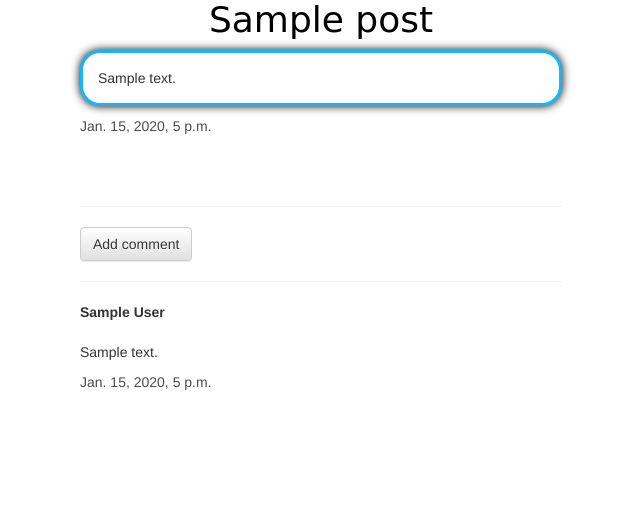
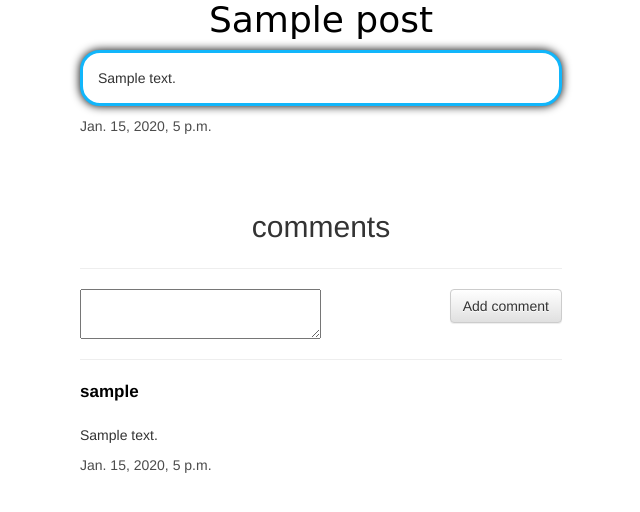
Before and after one commit to Bloodsfire/my-first-blog, a Django app: page /post/1/ in a window 1280 px wide. Shown: the part 212-724 px from the top of the page, without its empty margins (191-831 px from the left). Run offline with Django 3.2, Linux system fonts and the light colour scheme; a user stored in the database is signed in; tables that the repository leaves empty hold one stand-in row (values such as "Sample post"); some libraries are stand-ins or nearby versions.

Commit message:
Change add comment form

```diff
--- a/blog/forms.py
+++ b/blog/forms.py
@@ -11,4 +11,4 @@ class PostForm(forms.ModelForm):
 class CommentForm(forms.ModelForm):
     class Meta:
         model = Comment
-        fields = ('author', 'text',)
+        fields = ('text',)
--- a/blog/models.py
+++ b/blog/models.py
@@ -14,23 +14,15 @@ class Post(models.Model):
         self.published_date = timezone.now()
         self.save()
 
-    def approved_comments(self):
-        return self.comments.filter(approved_comment=True)
-
     def __str__(self):
         return self.title
 
 
 class Comment(models.Model):
     post = models.ForeignKey('blog.Post', on_delete=models.CASCADE, related_name='comments')
-    author = models.CharField(max_length=200)
+    author = models.ForeignKey(settings.AUTH_USER_MODEL, on_delete=models.CASCADE, related_name='author')
     text = models.TextField()
     created_date = models.DateTimeField(default=timezone.now)
-    approved_comment = models.BooleanField(default=False)
-
-    def approve(self):
-        self.approved_comment = True
-        self.save()
 
     def __str__(self):
         return self.text
--- a/blog/static/css/blog.css
+++ b/blog/static/css/blog.css
@@ -60,6 +60,11 @@ h1, h2, h3, h4 {
     width: 100%;
 }
 
+.comment-form textarea{
+    width: 50%;
+    height: 50px;
+}
+
 .top-menu, .top-menu:hover, .top-menu:visited {
     color: #ffffff;
     float: right;
@@ -103,7 +108,3 @@ h1, h2, h3, h4 {
 .comment {
     margin: 20px 0px 0px 0px;
 }
-
-.comment a:first-child{
-    border: 2px black solid;
-}
--- a/blog/templates/blog/base.html
+++ b/blog/templates/blog/base.html
@@ -2,10 +2,10 @@
 <html>
 
     <head>
+
         <title>Bloodsfire's blog</title>
         <link rel="stylesheet" href="//maxcdn.bootstrapcdn.com/bootstrap/3.2.0/css/bootstrap.min.css">
         <link rel="stylesheet" href="//maxcdn.bootstrapcdn.com/bootstrap/3.2.0/css/bootstrap-theme.min.css">
-        <!-- <link href='//fonts.googleapis.com/css?family=Lobster&subset=latin,latin-ext' rel='stylesheet' type='text/css'> -->
         <link href="https://fonts.googleapis.com/css?family=Shadows+Into+Light" rel="stylesheet">
         <link rel="stylesheet" href="{% static 'css/blog.css' %}">
     </head>
@@ -15,7 +15,6 @@
         {% if user.is_authenticated %}
             <a href="{% url 'post_new' %}" class="top-menu"><span class="glyphicon glyphicon-plus"></span></a>
             <a href="{% url 'post_draft_list' %}" class="top-menu"><span class="glyphicon glyphicon-edit"></span></a>
-            <!-- <p class="top-menu">Hello, {{ user.username }} <small>(<a href="{% url 'logout' %}">Log out</a>)</small></p> -->
         <a href="{% url 'logout' %}" class="top-menu"><span class="glyphicon glyphicon-log-out"></span></a>
         <p class="top-menu">Logged in as <a href="{% url 'profile' username=user.username%}" class="logged_user"> {{ user.username }}</a></p>
 
--- a/blog/templates/blog/post_detail.html
+++ b/blog/templates/blog/post_detail.html
@@ -21,28 +21,36 @@
             <a class="btn btn-default" href="{% url 'post_publish' pk=post.pk %}">Publish</a>
         {% endif %}
     </div>
-
+        {% if post.published_date %}
+            <p style="font-size: 30px; text-align: center; margin-top: 50px" > comments </p>
+        {% endif %}
 
     <hr>
-    <a class="btn btn-default" href="{% url 'add_comment_to_post' pk=post.pk %}">Add comment</a>
-    {% for comment in post.comments.all %}
-    {% if user.is_authenticated or comment.approved_comment %}
+    {% if user.is_authenticated and post.published_date %}
+    <form method="POST" class="comment-form">{% csrf_token %}
+        {% for field in form %}
+            {{ field }}
+        {% endfor %}
+        <button type="submit" class="save btn btn-default">Add comment</button>
+    </form>
+    {% endif %}
+    {% for comment in post.comments.all reversed %}
+        {% if user.is_authenticated %}
         <div class="comment">
             <hr>
-        <strong>{{ comment.author }}</strong>
+            <div class="author">
+                <a href="{% url 'profile' username=comment.author %}" class="author"><strong>{{ comment.author }}</strong></a>
+            </div>
             <p class="comment text">{{ comment.text|linebreaks }}</p>
             <div class="date">
                 {{ comment.created_date }}
-            {% if not comment.approved_comment %}
-                <a class="btn btn-default" href="{% url 'comment_remove' pk=comment.pk %}"><span class="glyphicon glyphicon-remove"></span></a>
-                <a class="btn btn-default" href="{% url 'comment_approve' pk=comment.pk %}"><span class="glyphicon glyphicon-ok"></span></a>
-            {% endif %}
             </div>
-
         </div>
         {% endif %}
         {% empty %}
+        {% if post.published_date %}
             <p>No comments here yet :(</p>
+        {% endif %}
     {% endfor %}
 
 {% endblock %}
--- a/blog/templates/blog/post_list.html
+++ b/blog/templates/blog/post_list.html
@@ -10,7 +10,7 @@
 
             <h1><a href="{% url 'post_detail' pk=post.pk %}">{{ post.title }}</a></h1>
             <p>{{ post.text|linebreaksbr }}</p>
-            <a href="{% url 'post_detail' pk=post.pk %}">Comments: {{ post.approved_comments.count }}</a>
+            <a href="{% url 'post_detail' pk=post.pk %}">Comments: {{ post.comments.count }}</a>
             <hr>
         </div>
     {% endfor %}
--- a/blog/templates/registration/register.html
+++ b/blog/templates/registration/register.html
@@ -1,4 +1,5 @@
 {% extends 'blog/base.html' %}
+
 
 {% block title%}Sign Up{% endblock %}
 
--- a/blog/templates/users/profile.html
+++ b/blog/templates/users/profile.html
@@ -11,16 +11,13 @@
     {% for post in posts reversed %}
 
         <div class="post">
-            <div class="author">
-                {{ post.author }}
-            </div>
             <div class="date">
                 {{ post.published_date }}
             </div>
 
             <h1><a href="{% url 'post_detail' pk=post.pk %}">{{ post.title }}</a></h1>
             <p>{{ post.text|linebreaksbr }}</p>
-            <a href="{% url 'post_detail' pk=post.pk %}">Comments: {{ post.approved_comments.count }}</a>
+            <a href="{% url 'post_detail' pk=post.pk %}">Comments: {{ post.comments.count }}</a>
             <hr>
         </div>
 
--- a/blog/urls.py
+++ b/blog/urls.py
@@ -11,7 +11,6 @@ urlpatterns = [
     path('post/<pk>/publish/', views.post_publish, name='post_publish'),
     path('post/<pk>/remove/', views.post_remove, name='post_remove'),
     path('post/<int:pk>/comment/', views.add_comment_to_post, name='add_comment_to_post'),
-    path('comment/<int:pk>/approve/', views.comment_approve, name='comment_approve'),
     path('comment/<int:pk>/remove/', views.comment_remove, name='comment_remove'),
     path('accounts/register/', views.register, name='register'),
     path('profile/<str:username>/', views.profile, name='profile'),
--- a/blog/views.py
+++ b/blog/views.py
@@ -18,7 +18,17 @@ def post_list(request):
 
 def post_detail(request, pk):
     post = get_object_or_404(Post, pk=pk)
-    return render(request, 'blog/post_detail.html', {'post': post})
+    if request.method == "POST":
+        form = CommentForm(request.POST)
+        if form.is_valid():
+            comment = form.save(commit=False)
+            comment.post = post
+            comment.author = request.user
+            comment.save()
+            return redirect('post_detail', pk=post.pk)
+    else:
+        form = CommentForm()
+    return render(request, 'blog/post_detail.html', {'post': post, 'form': form})
 
 
 @login_required
@@ -87,13 +97,6 @@ def add_comment_to_post(request, pk):
 
 
 @login_required
-def comment_approve(request, pk):
-    comment = get_object_or_404(Comment, pk=pk)
-    comment.approve()
-    return redirect('post_detail', pk=comment.post.pk)
-
-
-@login_required
 def comment_remove(request, pk):
     comment = get_object_or_404(Comment, pk=pk)
     comment.delete()
@@ -101,7 +104,6 @@ def comment_remove(request, pk):
 
 
 def register(request):
-
     if request.method == 'POST':
         form = UserCreationForm(request.POST)
         if form.is_valid():
@@ -109,7 +111,6 @@ def register(request):
             return redirect('/accounts/login/')
     else:
         form = UserCreationForm()
-
     return render(request, 'registration/register.html', {'form': form})
 
 
--- a/mysite/settings.py
+++ b/mysite/settings.py
@@ -39,7 +39,8 @@ INSTALLED_APPS = [
     'django.contrib.sessions',
     'django.contrib.messages',
     'django.contrib.staticfiles',
-    'blog'
+    'blog',
+    'bootstrap4',
 ]
 
 MIDDLEWARE = [
--- a/requirements.txt
+++ b/requirements.txt
@@ -2,8 +2,8 @@ dj-database-url==0.5.0
 Django==2.2.1
 docopt==0.6.2
 gunicorn==19.9.0
-num2words==0.5.9
 psycopg2==2.8.2
 pytz==2019.1
 sqlparse==0.3.0
 whitenoise==4.1.2
+django-bootstrap4
```
Also changed, not shown: blog/migrations/0001_initial.py, blog/migrations/0002_comment.py (deleted). Lines whose indentation alone changed are shown as unchanged.
